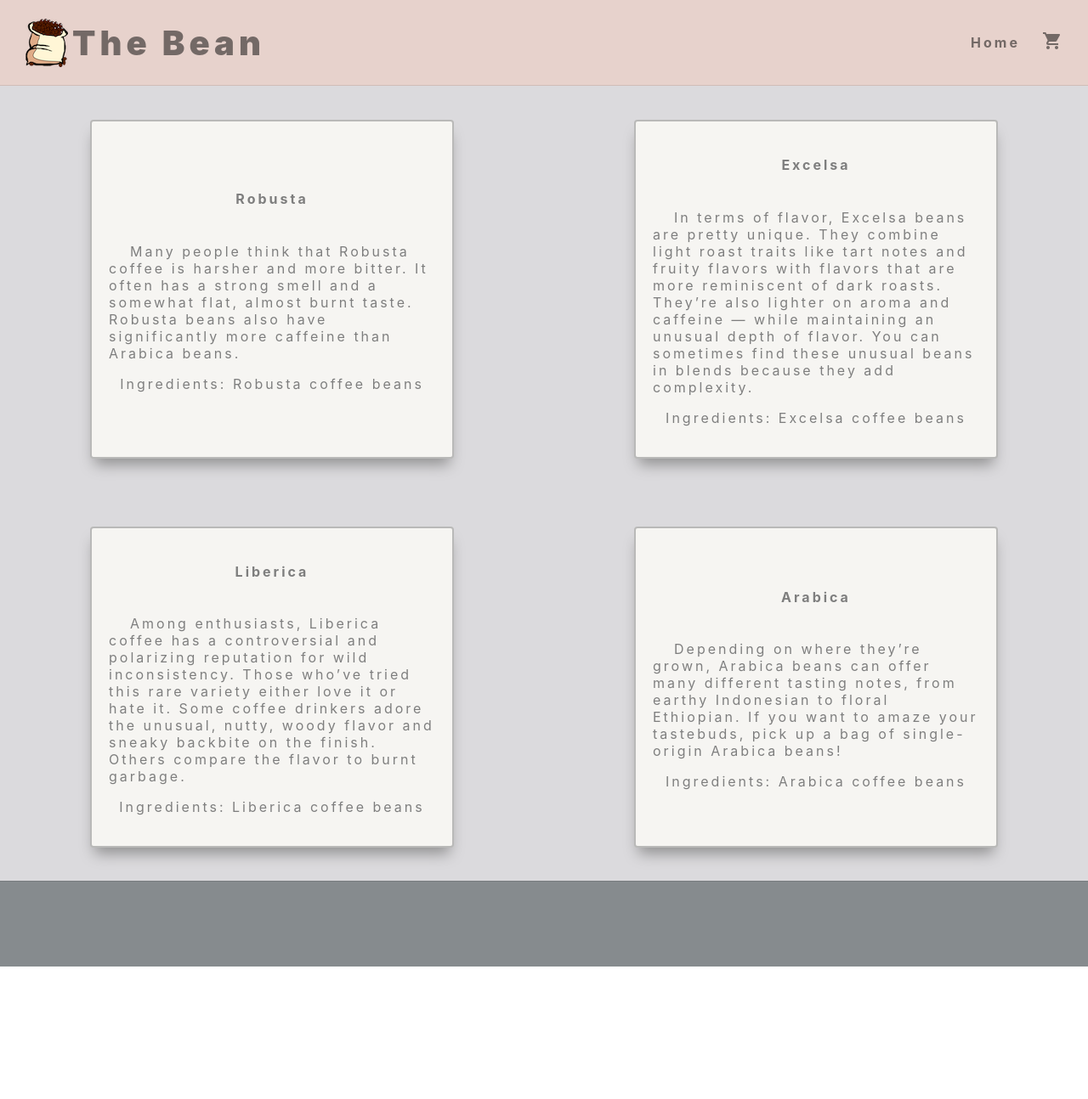
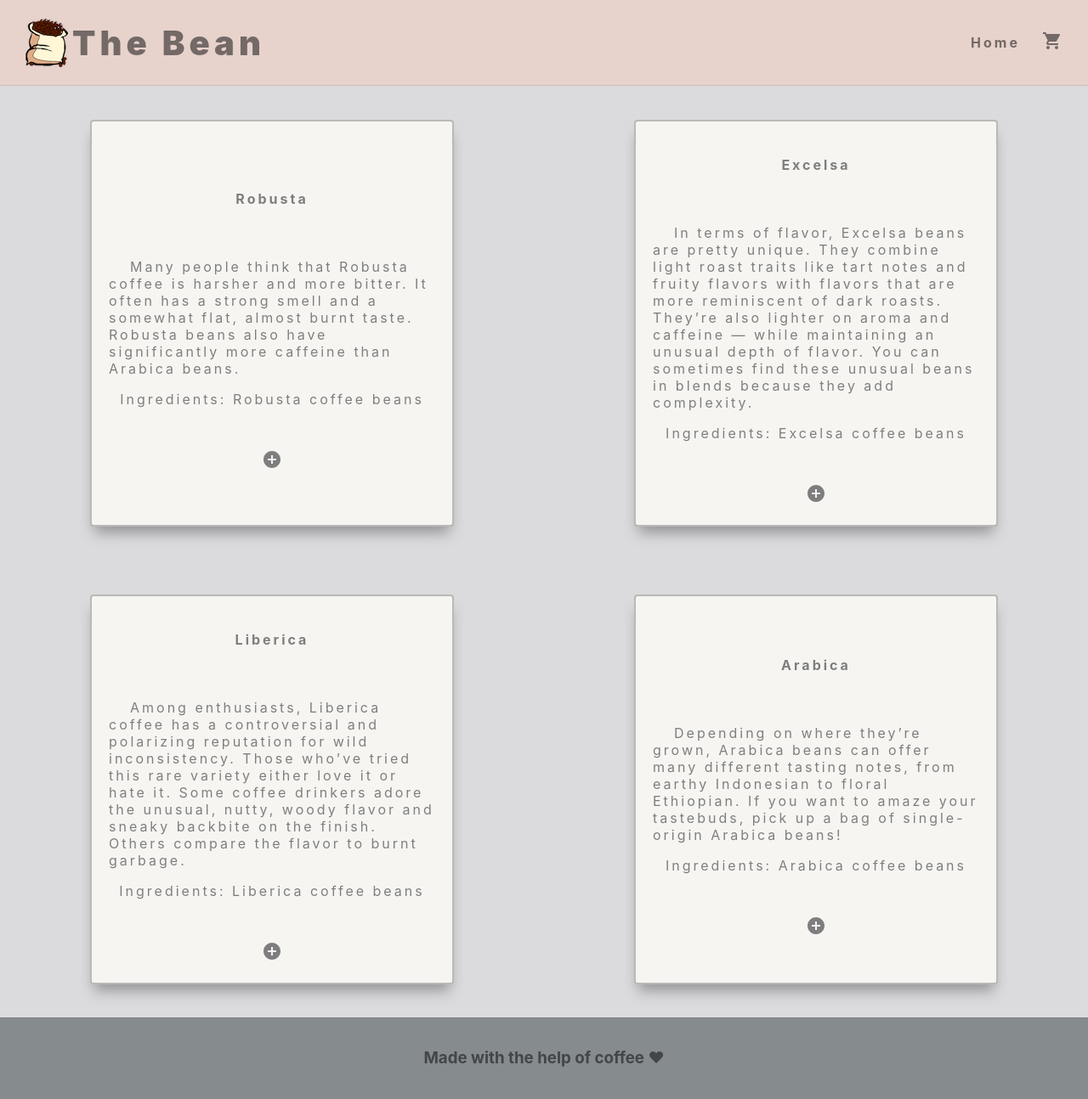
Before and after one commit to tatmil-99/The-Bean, a React (Create React App) app: page / in a window 1280 px wide. Shown: the top 1294 px of the page at 85% size. Before the commit the page ends 1138 px from the top, so only its background shows below. Built offline with nearby package versions, Linux system fonts and the light colour scheme.

Commit message:
adds add icons and footer message

```diff
--- a/src/App.js
+++ b/src/App.js
@@ -25,7 +25,7 @@ function App() {
         </Switch>
       </Router>
       <Footer>
-
+        <h3>Made with the help of coffee &#x2764;</h3>
       </Footer>
     </AppDiv>
   );
@@ -50,6 +50,12 @@ const Footer = styled.div`
   height: 100px;
   background-color: #868B8E;
   border-top: solid 1.5px rgba(0, 0, 0, 0.1);
+  text-align: center;
+
+  h3 {
+    margin-top: 35px;
+    color: rgba(0, 0, 0, 0.5);
+  }
 `;
 
 export default App;
--- a/src/components/Home.js
+++ b/src/components/Home.js
@@ -2,7 +2,8 @@ import styled from "styled-components";
 import { useDispatch, useSelector } from "react-redux";
 import { addTitle } from '../actions/cardActions'
 import { Title } from "@material-ui/icons";
-
+import AddIcon from '@material-ui/icons/Add';
+import AddCircleIcon from '@material-ui/icons/AddCircle';;
 
 const Home = () => {
   const dispatch = useDispatch();
@@ -14,24 +15,28 @@ const Home = () => {
           <h4>{items[0].title}</h4><br></br>
           <pd>{items[0].description}</pd>
           <p>{items[0].ingredients[0]}</p>
+          <h3><AddCircleIcon /></h3>
        </DataDiv0>
       }
       {<DataDiv1>
           <h4>{items[1].title}</h4><br></br>
           <pd>{items[1].description}</pd>
           <p>{items[1].ingredients[0]}</p>
+          <h3><AddCircleIcon /></h3>
        </DataDiv1>
       }
       {<DataDiv2>
           <h4>{items[2].title}</h4><br></br>
           <pd>{items[2].description}</pd>
           <p>{items[2].ingredients[0]}</p>
+          <h3><AddCircleIcon /></h3>
        </DataDiv2>
       }
       {<DataDiv3>
           <h4>{items[3].title}</h4><br></br>
           <pd>{items[3].description}</pd>
           <p>{items[3].ingredients[0]}</p>
+          <h3><AddCircleIcon /></h3>
        </DataDiv3>
       }
 
@@ -71,13 +76,27 @@ const DataDiv0 = styled.div`
   box-shadow: 0px 12px 16px -5px rgb(0 0 0 / 80%);
   overflow: hidden;
 
+  h4 {
+    margin-bottom: 40px;
+  }
+
+  h3 {
+    margin-bottom: 0;
+  }
+
   pd {
     text-indent: 25px;
+  }
+
+  p {
+    margin-bottom: 30px;
   }
 
   &:hover {
     border: 2px solid rgba(0, 0, 0, .8);
   }
+
+
 `;
 
 const DataDiv1 = styled.div`
@@ -99,6 +118,18 @@ const DataDiv1 = styled.div`
   box-shadow: 0px 12px 16px -5px rgb(0 0 0 / 80%);
   overflow: hidden;
 
+  h4 {
+    margin-bottom: 40px;
+  }
+
+  h3 {
+    margin-bottom: 0;
+  }
+
+  p {
+    margin-bottom: 30px;
+  }
+
   pd {
     text-indent: 25px;
   }
@@ -106,6 +137,7 @@ const DataDiv1 = styled.div`
   &:hover {
     border: 2px solid rgba(0, 0, 0, .8);
   }
+
 `;
 
 const DataDiv2 = styled.div`
@@ -126,6 +158,18 @@ const DataDiv2 = styled.div`
   letter-spacing: 3px;
   box-shadow: 0px 12px 16px -5px rgb(0 0 0 / 80%);
   overflow: hidden;
+
+  h4 {
+    margin-bottom: 40px;
+  }
+
+  h3 {
+    margin-bottom: 0;
+  }
+
+  p {
+    margin-bottom: 30px;
+  }
 
   pd {
     text-indent: 25px;
@@ -155,6 +199,19 @@ const DataDiv3 = styled.div`
   box-shadow: 0px 12px 16px -5px rgb(0 0 0 / 80%);
   overflow: hidden;
 
+  h4 {
+    margin-bottom: 40px;
+  }
+
+  h3 {
+    margin-bottom: 0;
+
+  }
+
+  p {
+    margin-bottom: 30px;
+  }
+
   pd {
     text-indent: 25px;
   }
@@ -164,4 +221,11 @@ const DataDiv3 = styled.div`
   }
 `;
 
+// const IconDiv = styled.div`
+//   display: flex;
+//   flex-direction: row;
+//   justify-content: flex-end;
+//   align-items: flex-end;
+// `;
+
 export default Home;
```
